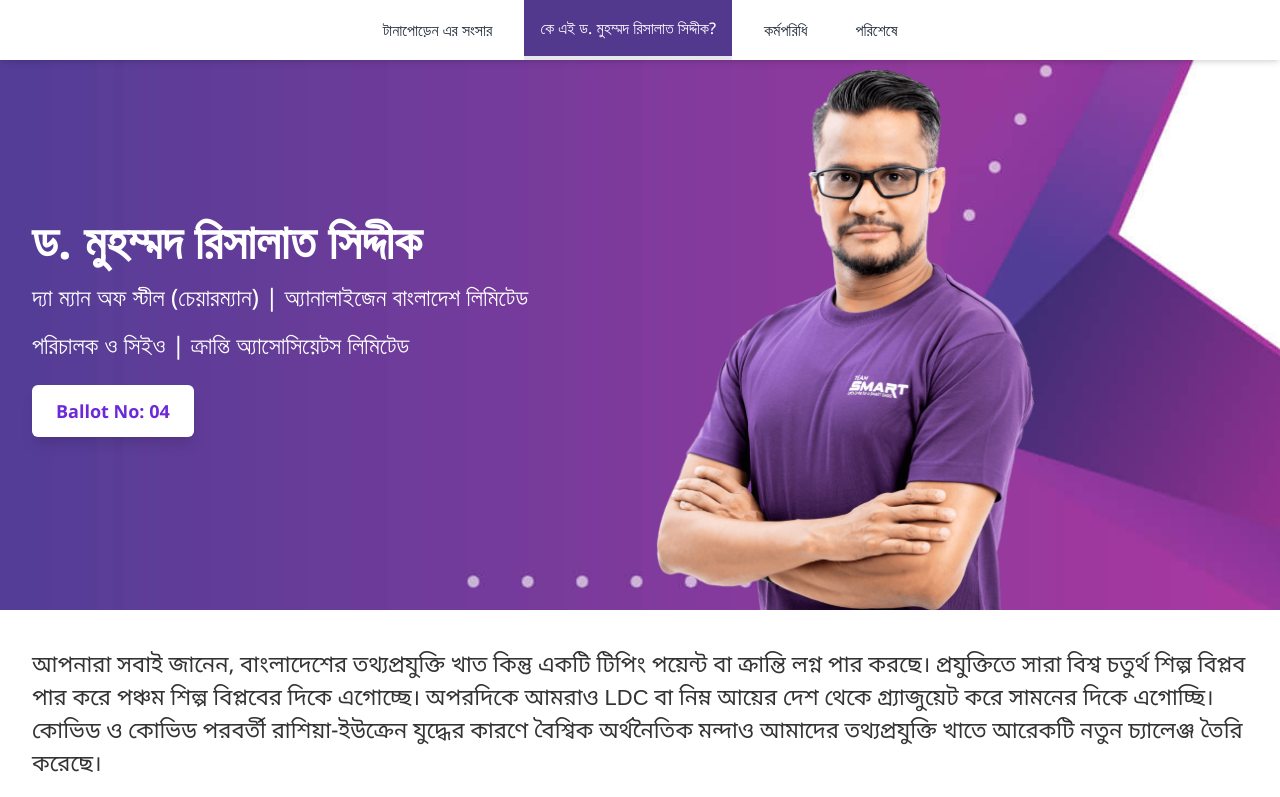
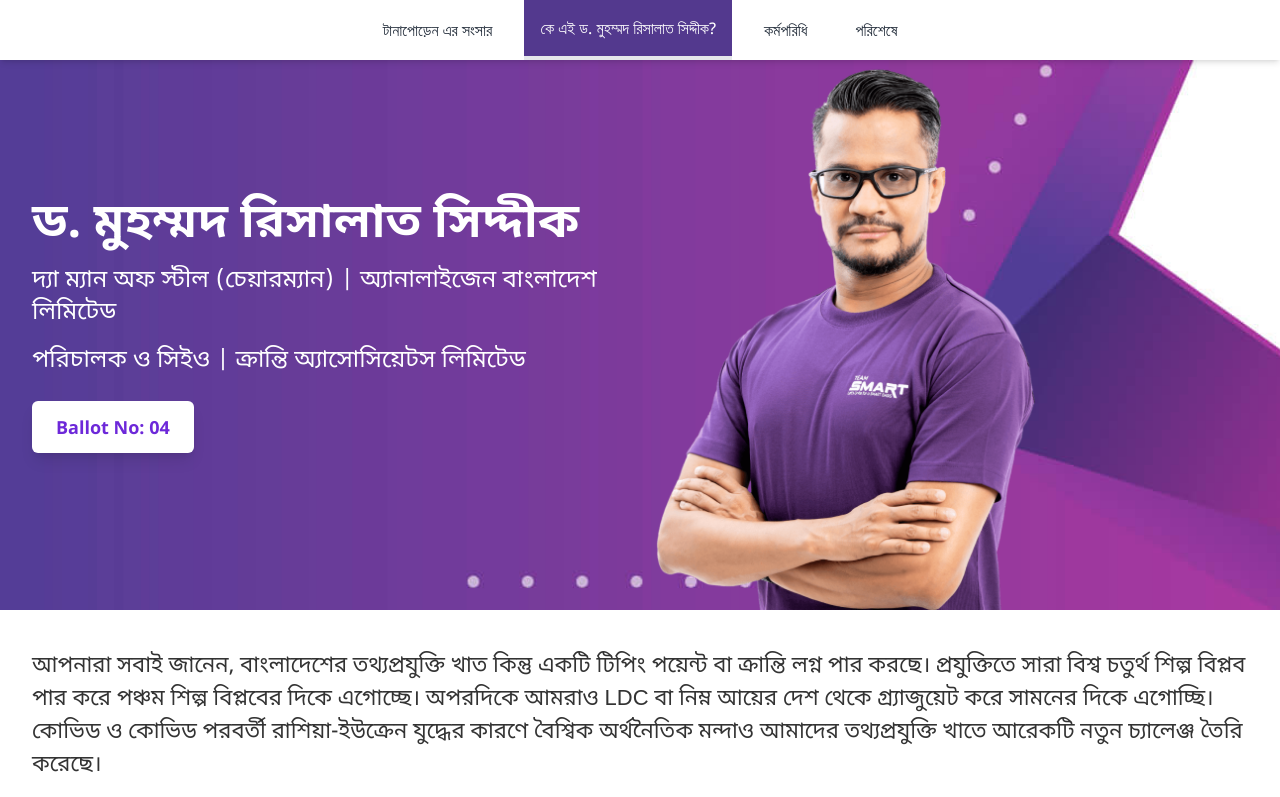
Before and after one commit to saadh393/risalat-portfolio, a React (Vite) app: page /basis in a window 1280 px wide. Shown: the top 797 px of the page. Built offline with nearby package versions, Linux system fonts and the light colour scheme; a web font is replaced by a local one.

Commit message:
🚀 Deploying...

```diff
--- a/src/styles/basis.css
+++ b/src/styles/basis.css
@@ -13,6 +13,12 @@
 .basis-banner {
   @apply min-h-[550px] h-[550px] bg-cover  bg-no-repeat relative w-full;
   background-image: url("/images/basis/banner-1.jpg");
+  font-family: "Noto Sans Bengali", sans-serif !important;
+}
+
+.basis-banner h2,
+.basis-banner p {
+  font-family: "Noto Sans Bengali", sans-serif !important;
 }
 
 iframe {
```
